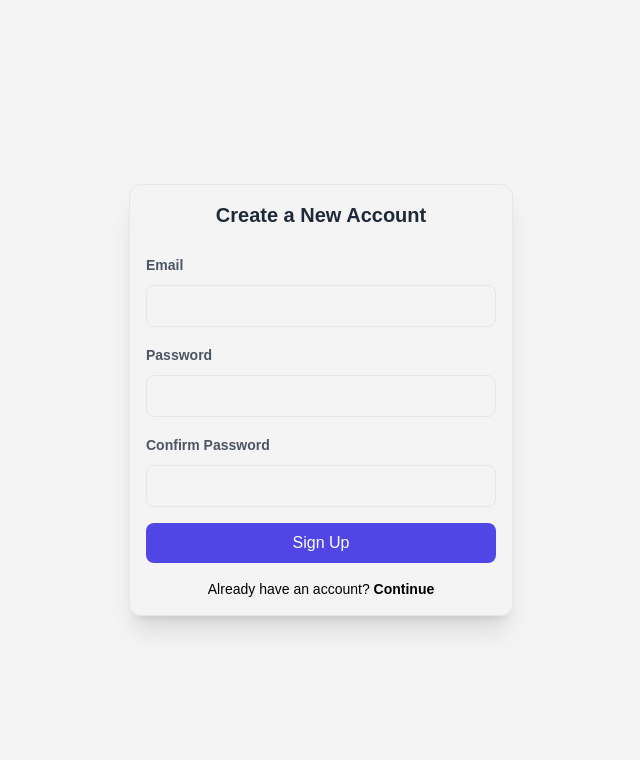
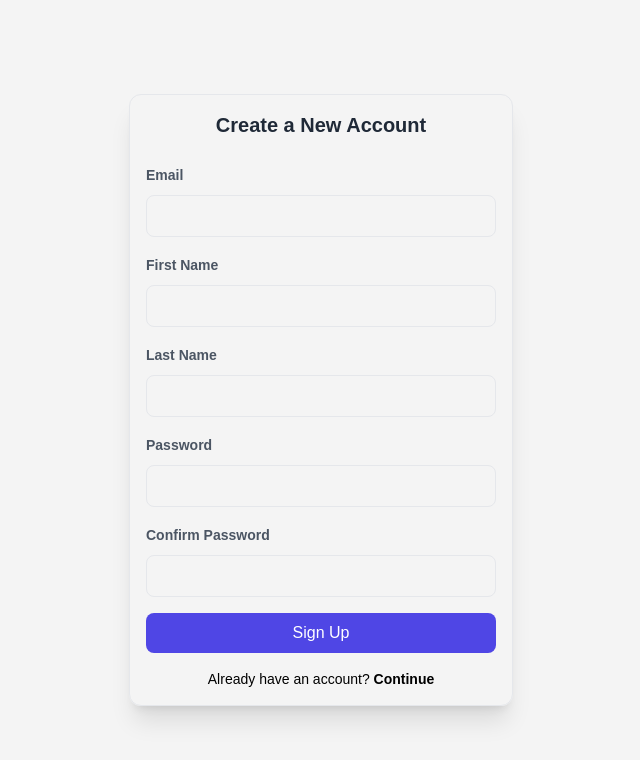
Before and after one commit to kevinlee1989/UCSD-Chat, a React (Create React App) app: page /register in a window 1280 px wide. Shown: the top 760 px of the page, without its empty margins (319-959 px from the left). Built offline with nearby package versions, Linux system fonts and the light colour scheme; no server answers.

Commit message:
save name during signup

```diff
--- a/src/components/auth/register/index.jsx
+++ b/src/components/auth/register/index.jsx
@@ -7,6 +7,8 @@ import axios from 'axios'; // For sending user data to backend
 const Register = () => {
     const navigate = useNavigate();
     const [email, setEmail] = useState('');
+    const [firstName, setFirstName] = useState('');
+    const [lastName, setLastName] = useState('');
     const [password, setPassword] = useState('');
     const [confirmPassword, setConfirmPassword] = useState('');
     const [isRegistering, setIsRegistering] = useState(false);
@@ -31,11 +33,13 @@ const Register = () => {
                 // Create user with Firebase
                 const userCredential = await doCreateUserWithEmailAndPassword(email, password);
                 const user = userCredential.user;
+                const name = `${firstName} ${lastName}`;
 
                 // Send UID and email to backend (if required)
                 await axios.post('http://localhost:3001/auth/signup/', {
                     uid: user.uid,
-                    email: user.email
+                    email: user.email,
+                    name: name,
                 });
 
                 // Navigate to home after successful signup
@@ -65,6 +69,28 @@ const Register = () => {
                                 required
                                 value={email}
                                 onChange={(e) => setEmail(e.target.value)}
+                                className="w-full mt-2 px-3 py-2 text-gray-500 bg-transparent border rounded-lg"
+                            />
+                        </div>
+
+                        <div>
+                            <label className="text-sm text-gray-600 font-bold">First Name</label>
+                            <input
+                                type="first-name"
+                                required
+                                value={firstName}
+                                onChange={(e) => setFirstName(e.target.value)}
+                                className="w-full mt-2 px-3 py-2 text-gray-500 bg-transparent border rounded-lg"
+                            />
+                        </div>
+
+                        <div>
+                            <label className="text-sm text-gray-600 font-bold">Last Name</label>
+                            <input
+                                type="last-name"
+                                required
+                                value={lastName}
+                                onChange={(e) => setLastName(e.target.value)}
                                 className="w-full mt-2 px-3 py-2 text-gray-500 bg-transparent border rounded-lg"
                             />
                         </div>
--- a/src/firebase/auth.js
+++ b/src/firebase/auth.js
@@ -22,10 +22,14 @@ export const doSignInWithGoogle = async () => {
   const provider = new GoogleAuthProvider();
   const result = await signInWithPopup(auth, provider);
   const user = result.user;
+  const fullName = user.displayName || "";
+
+  console.log(fullName);
 
   await axios.post('http://localhost:3001/auth/signup', {
     uid: user.uid,
     email: user.email,
+    name: fullName,
   });
   // add user to firestore
 };
```
Also changed, not shown: 1 other file (tests, documents, lock files or other folders).
